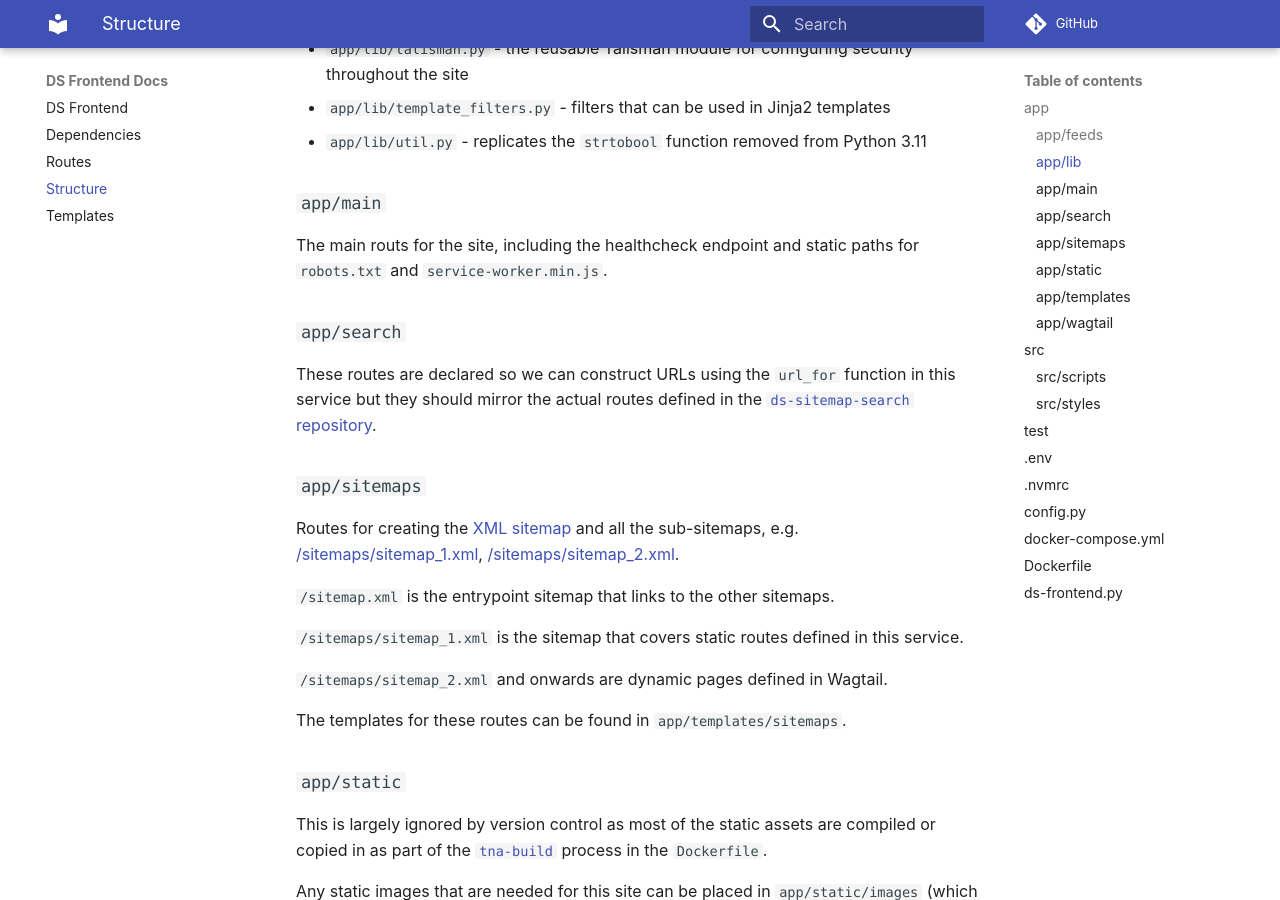
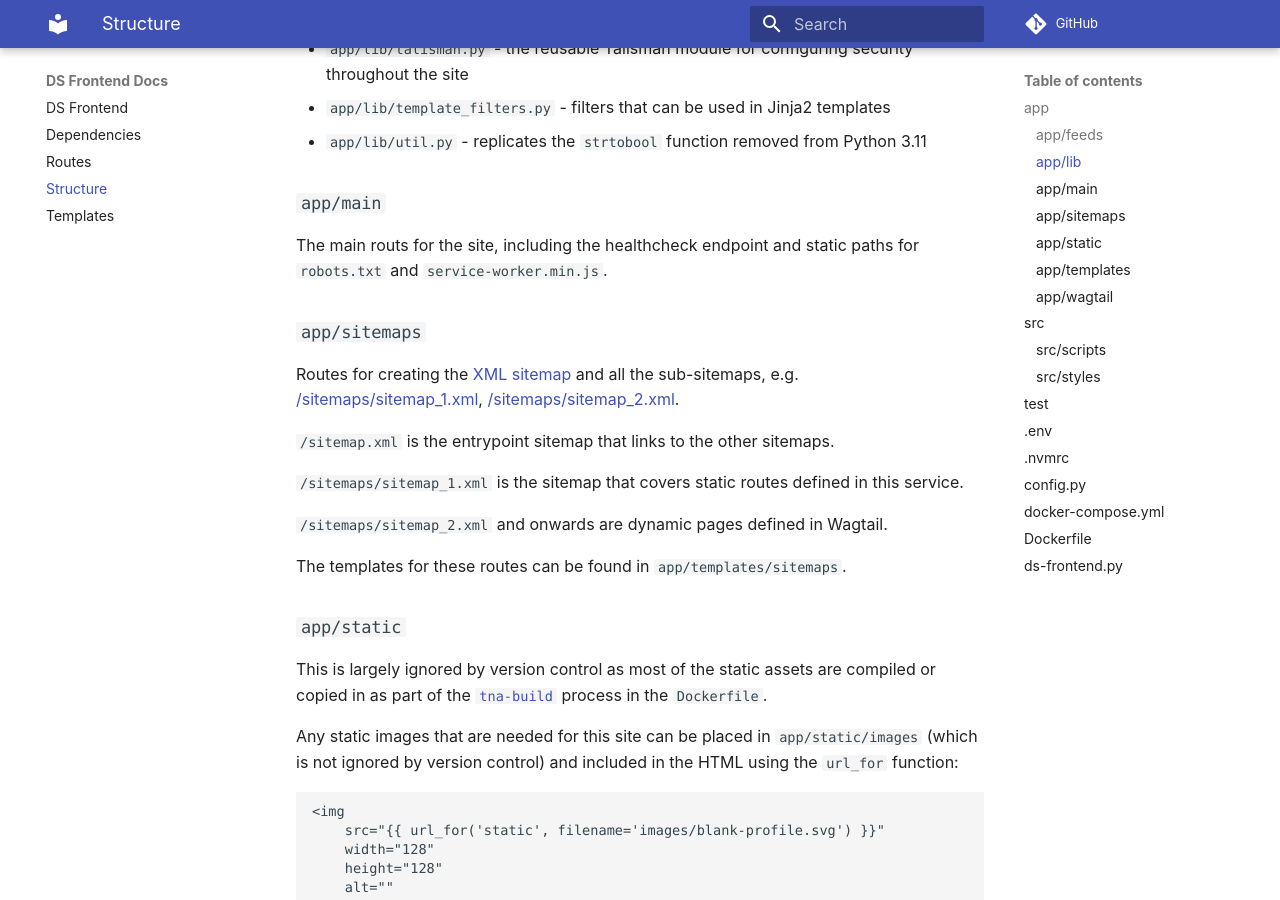
Before and after one commit to nationalarchives/ds-frontend, an MkDocs documentation site: the page built from docs/structure.md, in a window 1280 px wide and 900 px high, scrolled down 704 px. Built offline with MkDocs 1.6.1 and Material for MkDocs 9.7.7, drawn with Linux system fonts in a browser that asks for light colours; comment, search, counter and statistics services are not loaded.

Commit message:
Remove `app/search` section from structure documentation

```diff
--- a/docs/structure.md
+++ b/docs/structure.md
@@ -26,10 +26,6 @@ This contains reusable functionality that can be used throughout the site. Notab
 ### `app/main`
 
 The main routs for the site, including the healthcheck endpoint and static paths for `robots.txt` and `service-worker.min.js`.
-
-### `app/search`
-
-These routes are declared so we can construct URLs using the `url_for` function in this service but they should mirror the actual routes defined in the [`ds-sitemap-search` repository](https://github.com/nationalarchives/ds-sitemap-search/blob/main/app/sitemap_search/routes.py).
 
 ### `app/sitemaps`
 
```
